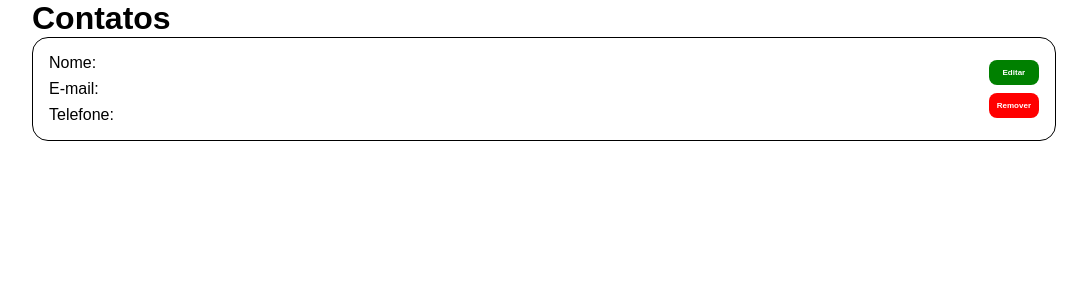
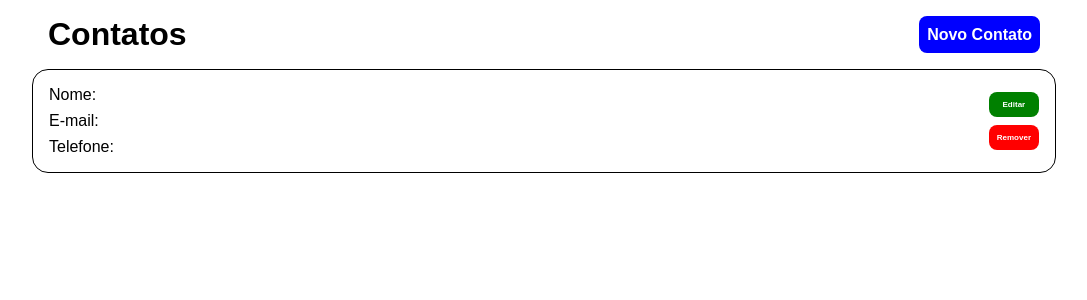
Before and after one commit to JonatasGdeC/lista-de-contatos, a React (Create React App) app: page / in a window 1280 px wide. Shown: the top 300 px of the page, without its empty margins (96-1183 px from the left). Built offline with nearby package versions, Linux system fonts and the light colour scheme.

Commit message:
Criando o header e botão para cadastro de novo contato

```diff
--- /dev/null
+++ b/src/components/BotaoAdicionar/index.tsx
@@ -0,0 +1,7 @@
+import { ButtonSave } from './styles'
+
+const BotaoAdicionar = () => {
+  return <ButtonSave>Novo Contato</ButtonSave>
+}
+
+export default BotaoAdicionar
--- /dev/null
+++ b/src/components/BotaoAdicionar/styles.ts
@@ -0,0 +1,17 @@
+import styled from 'styled-components'
+
+export const ButtonSave = styled.button`
+  padding: 8px;
+  font-size: 16px;
+  font-weight: bold;
+  background-color: blue;
+  color: #fff;
+  border: none;
+  border-radius: 8px;
+  cursor: pointer;
+  transition: all ease 0.3s;
+
+  &:hover {
+    opacity: 0.7;
+  }
+`
--- a/src/containers/ListaContatos/index.tsx
+++ b/src/containers/ListaContatos/index.tsx
@@ -1,14 +1,20 @@
+import BotaoAdicionar from '../../components/BotaoAdicionar'
 import Contato from '../../components/Contato'
+
+import { Header, Lista } from './styles'
 
 const ListaContato = () => {
   return (
     <>
-      <h1>Contatos</h1>
-      <ul>
+      <Header>
+        <h1>Contatos</h1>
+        <BotaoAdicionar />
+      </Header>
+      <Lista>
         <li>
           <Contato />
         </li>
-      </ul>
+      </Lista>
     </>
   )
 }
--- /dev/null
+++ b/src/containers/ListaContatos/styles.ts
@@ -0,0 +1,19 @@
+import styled from 'styled-components'
+
+export const Header = styled.div`
+  display: flex;
+  justify-content: space-between;
+  position: sticky;
+  top: 0;
+  left: 0;
+  z-index: 0;
+  background-color: #fff;
+  padding: 16px;
+`
+
+export const Lista = styled.ul`
+  display: flex;
+  flex-direction: column;
+  gap: 8px;
+  margin-bottom: 32px;
+`
```
